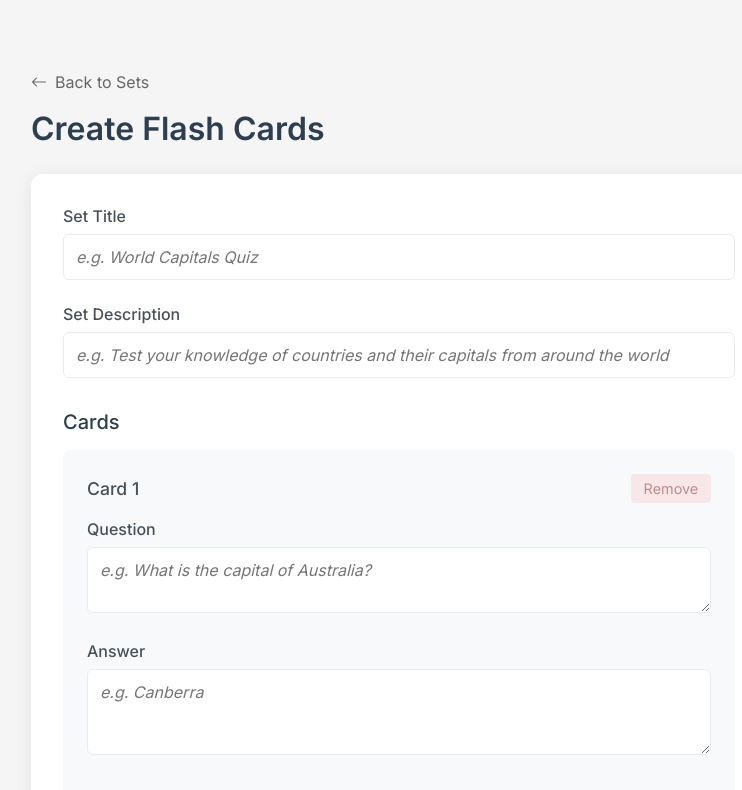
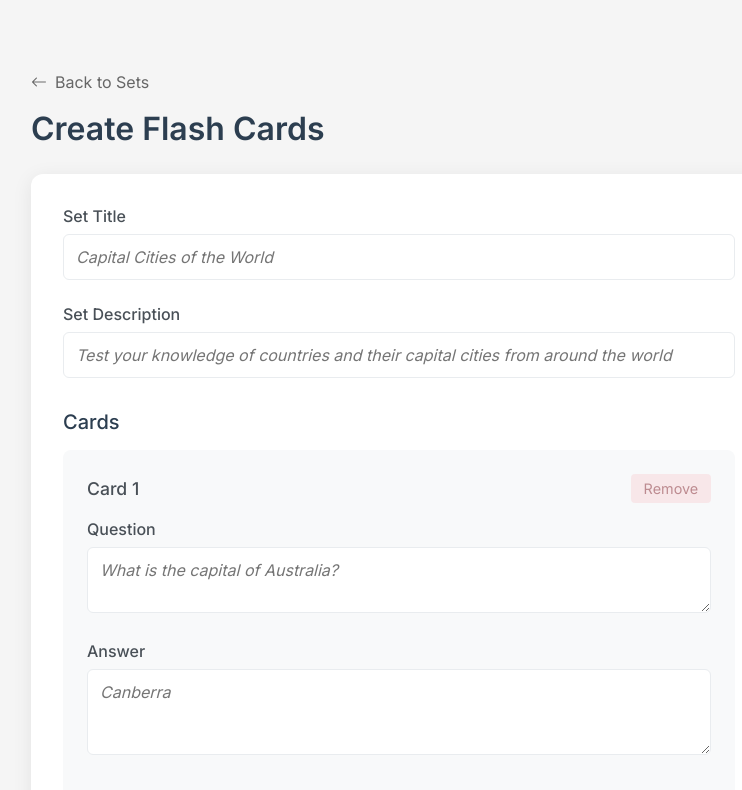
Before and after one commit to vincenttao04/flashcards-fe, a Vue app: page /create in a window 1280 px wide. Shown: the top 790 px of the page, without its empty margins (241-983 px from the left). Built offline with nearby package versions, Linux system fonts and the light colour scheme.

Commit message:
chore: minor changes

```diff
--- a/src/components/create/CardForm.vue
+++ b/src/components/create/CardForm.vue
@@ -17,7 +17,7 @@
         :aria-label="`Question ${index + 1}`"
         :value="card.question"
         @input="updateField('question', $event.target.value)"
-        placeholder="e.g. What is the capital of Australia?"
+        placeholder="What is the capital of Australia?"
         class="form-input"
         rows="2"
       ></textarea>
@@ -30,7 +30,7 @@
         :aria-label="`Answer ${index + 1}`"
         :value="card.answer"
         @input="updateField('answer', $event.target.value)"
-        placeholder="e.g. Canberra"
+        placeholder="Canberra"
         class="form-input"
         rows="3"
       ></textarea>
--- a/src/components/create/CardsList.vue
+++ b/src/components/create/CardsList.vue
@@ -125,6 +125,7 @@ h2 {
   transition: all 0.2s;
   display: flex;
   place-content: center;
+  gap: 0.35rem;
 }
 
 .add-card-btn:hover {
--- a/src/components/create/SetHeaderInput.vue
+++ b/src/components/create/SetHeaderInput.vue
@@ -17,7 +17,7 @@
         id="set-title"
         :value="title"
         @input="$emit('update:title', $event.target.value)"
-        placeholder="e.g. World Capitals Quiz"
+        placeholder="Capital Cities of the World"
         class="form-input"
       />
     </div>
@@ -28,7 +28,7 @@
         id="set-description"
         :value="description"
         @input="$emit('update:description', $event.target.value)"
-        placeholder="e.g. Test your knowledge of countries and their capitals from around the world"
+        placeholder="Test your knowledge of countries and their capital cities from around the world"
         class="form-input"
       />
     </div>
```
